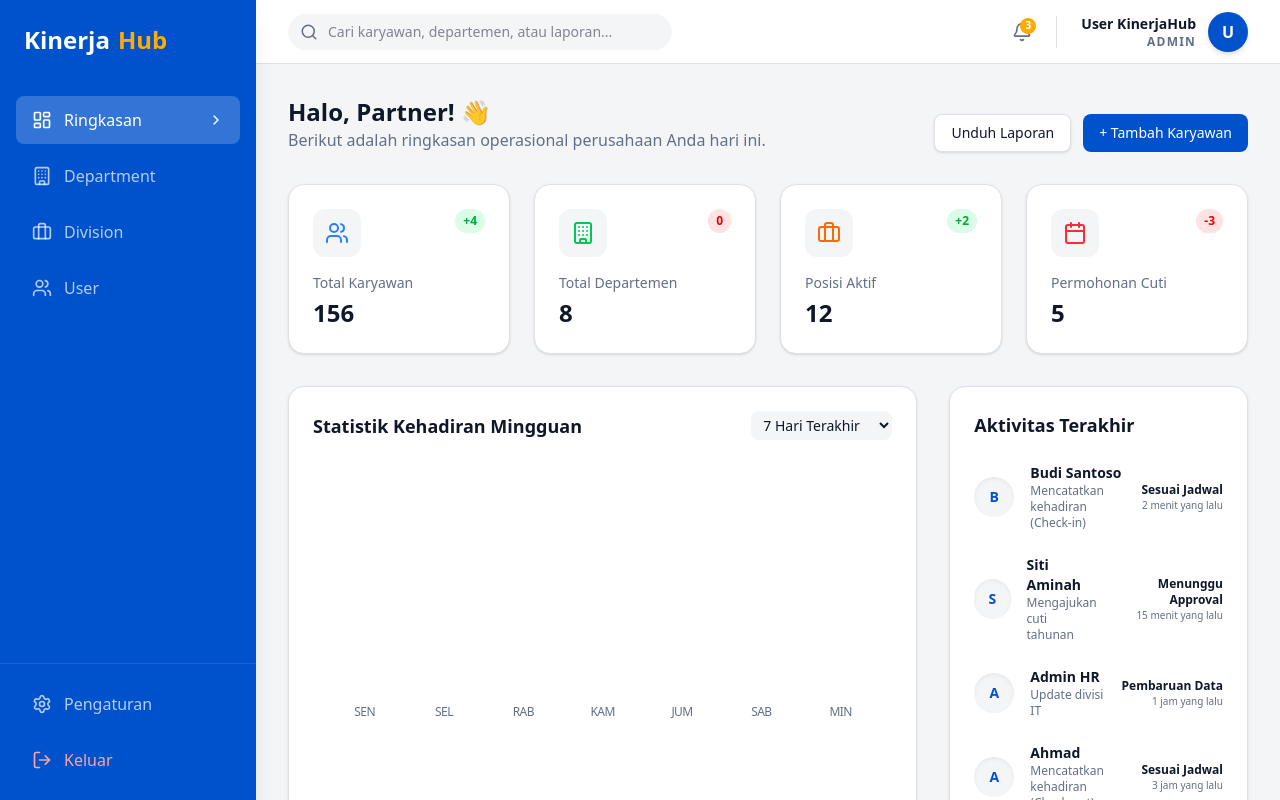
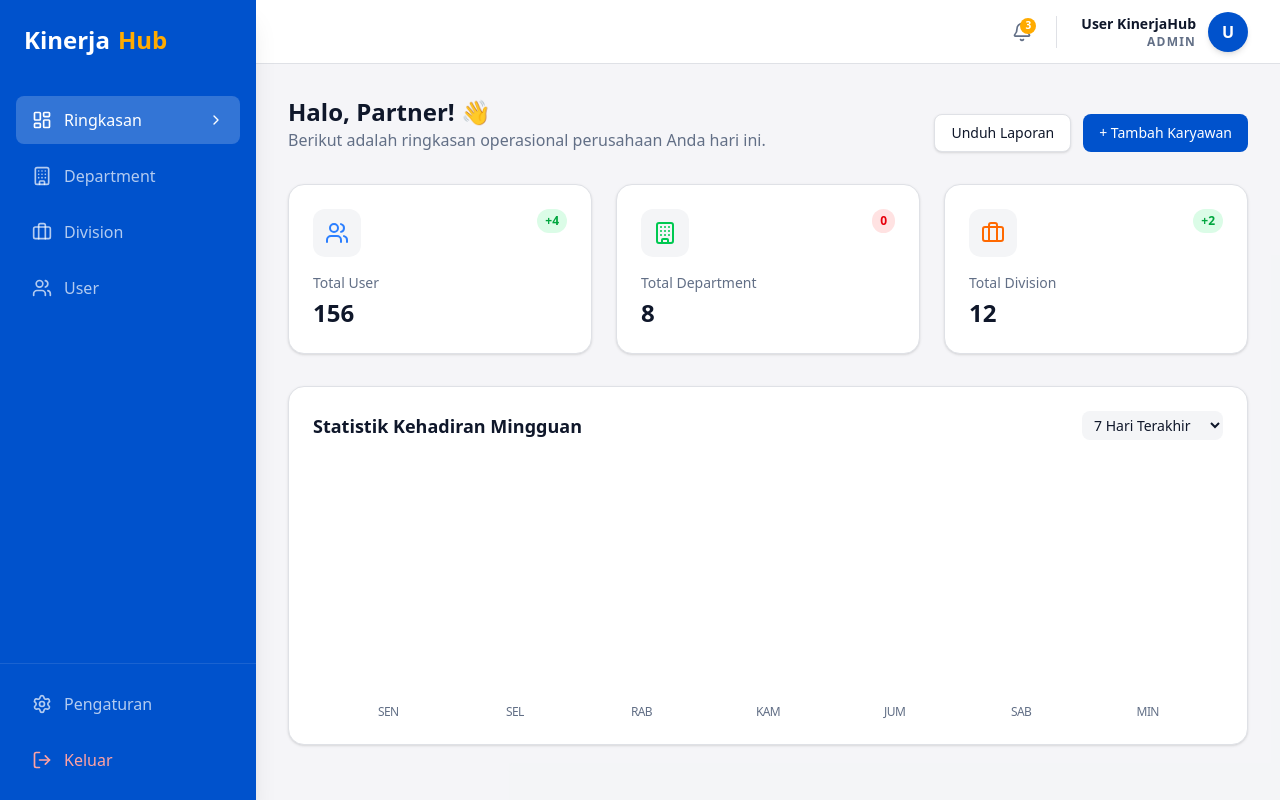
Before and after one commit to RIzkiPD3/kinerjahub-fe, a React (Vite) app: page /dashboard in a window 1280 px wide. Built offline with nearby package versions, Linux system fonts and the light colour scheme.

Commit message:
feat: Implement the base dashboard layout and initial overview page with statistics.

```diff
--- a/src/components/layout/DashboardLayout.tsx
+++ b/src/components/layout/DashboardLayout.tsx
@@ -5,7 +5,6 @@ import {
   Settings,
   LogOut,
   Bell,
-  Search,
   LayoutDashboard,
   ChevronRight,
 } from "lucide-react";
@@ -70,11 +69,10 @@ const DashboardLayout = () => {
               <NavLink
                 key={item.path}
                 to={item.path}
-                className={`w-full flex items-center gap-3 px-4 py-3 rounded-lg transition-all ${
-                  active
-                    ? "bg-white/20"
-                    : "hover:bg-white/5 text-white/70 hover:text-white"
-                }`}
+                className={`w-full flex items-center gap-3 px-4 py-3 rounded-lg transition-all ${active
+                  ? "bg-white/20"
+                  : "hover:bg-white/5 text-white/70 hover:text-white"
+                  }`}
               >
                 {item.icon}
                 <span className="font-medium">{item.label}</span>
@@ -102,19 +100,7 @@ const DashboardLayout = () => {
       {/* Main Content */}
       <main className="flex-1 flex flex-col overflow-hidden">
         {/* Topbar */}
-        <header className="h-16 bg-white border-b border-border flex items-center justify-between px-8 z-10">
-          <div className="relative w-96">
-            <Search
-              className="absolute left-3 top-1/2 -translate-y-1/2 text-muted-foreground"
-              size={18}
-            />
-            <input
-              type="text"
-              placeholder="Cari karyawan, departemen, atau laporan..."
-              className="w-full pl-10 pr-4 py-2 bg-secondary rounded-full border-none focus:ring-2 focus:ring-primary/20 text-sm outline-none"
-            />
-          </div>
-
+        <header className="h-16 bg-white border-b border-border flex items-center justify-end px-8 z-10">
           <div className="flex items-center gap-6">
             <button className="relative text-muted-foreground hover:text-primary transition-colors">
               <Bell size={20} />
--- a/src/pages/Dashboard.tsx
+++ b/src/pages/Dashboard.tsx
@@ -1,4 +1,4 @@
-import { Users, Building, Briefcase, Calendar } from "lucide-react";
+import { Users, Building, Briefcase } from "lucide-react";
 import { useAuth } from "@/hooks/use-auth";
 
 const Dashboard = () => {
@@ -6,28 +6,22 @@ const Dashboard = () => {
 
   const stats = [
     {
-      title: "Total Karyawan",
+      title: "Total User",
       value: "156",
       icon: <Users className="text-blue-500" />,
       trend: "+4",
     },
     {
-      title: "Total Departemen",
+      title: "Total Department",
       value: "8",
       icon: <Building className="text-green-500" />,
       trend: "0",
     },
     {
-      title: "Posisi Aktif",
+      title: "Total Division",
       value: "12",
       icon: <Briefcase className="text-orange-500" />,
       trend: "+2",
-    },
-    {
-      title: "Permohonan Cuti",
-      value: "5",
-      icon: <Calendar className="text-red-500" />,
-      trend: "-3",
     },
   ];
 
@@ -53,7 +47,7 @@ const Dashboard = () => {
       </div>
 
       {/* Stats Grid */}
-      <div className="grid grid-cols-1 md:grid-cols-2 lg:grid-cols-4 gap-6">
+      <div className="grid grid-cols-1 md:grid-cols-3 gap-6">
         {stats.map((stat, i) => (
           <div
             key={i}
@@ -80,8 +74,8 @@ const Dashboard = () => {
       </div>
 
       {/* Charts/Activity Mockup */}
-      <div className="grid grid-cols-1 lg:grid-cols-3 gap-8">
-        <div className="lg:col-span-2 bg-white p-6 rounded-2xl shadow-sm border border-border">
+      <div className="grid grid-cols-1 gap-8">
+        <div className="bg-white p-6 rounded-2xl shadow-sm border border-border">
           <div className="flex items-center justify-between mb-6">
             <h3 className="text-lg font-bold">Statistik Kehadiran Mingguan</h3>
             <select className="text-sm bg-secondary border-none rounded-lg px-2 py-1 outline-none font-medium text-foreground">
@@ -110,61 +104,6 @@ const Dashboard = () => {
             ))}
           </div>
         </div>
-
-        <div className="bg-white p-6 rounded-2xl shadow-sm border border-border">
-          <h3 className="text-lg font-bold mb-6">Aktivitas Terakhir</h3>
-          <div className="space-y-6">
-            {[
-              {
-                name: "Budi Santoso",
-                action: "Mencatatkan kehadiran (Check-in)",
-                time: "2 menit yang lalu",
-                status: "Sesuai Jadwal",
-              },
-              {
-                name: "Siti Aminah",
-                action: "Mengajukan cuti tahunan",
-                time: "15 menit yang lalu",
-                status: "Menunggu Approval",
-              },
-              {
-                name: "Admin HR",
-                action: "Update divisi IT",
-                time: "1 jam yang lalu",
-                status: "Pembaruan Data",
-              },
-              {
-                name: "Ahmad",
-                action: "Mencatatkan kehadiran (Check-out)",
-                time: "3 jam yang lalu",
-                status: "Sesuai Jadwal",
-              },
-            ].map((act, i) => (
-              <div key={i} className="flex items-center gap-4">
-                <div className="h-10 w-10 bg-secondary rounded-full flex items-center justify-center font-bold text-primary text-sm shadow-inner">
-                  {act.name[0]}
-                </div>
-                <div className="flex-1">
-                  <p className="text-sm font-bold text-foreground">
-                    {act.name}
-                  </p>
-                  <p className="text-xs text-muted-foreground">{act.action}</p>
-                </div>
-                <div className="text-right">
-                  <p className="text-xs font-bold text-foreground">
-                    {act.status}
-                  </p>
-                  <p className="text-[10px] text-muted-foreground">
-                    {act.time}
-                  </p>
-                </div>
-              </div>
-            ))}
-          </div>
-          <button className="w-full mt-6 py-2 text-primary font-bold text-sm border-2 border-primary/10 rounded-xl hover:bg-primary/5 transition-all">
-            Lihat Semua Aktivitas
-          </button>
-        </div>
       </div>
     </div>
   );
```
Also changed, not shown: 1 other file (tests, documents, lock files or other folders).
